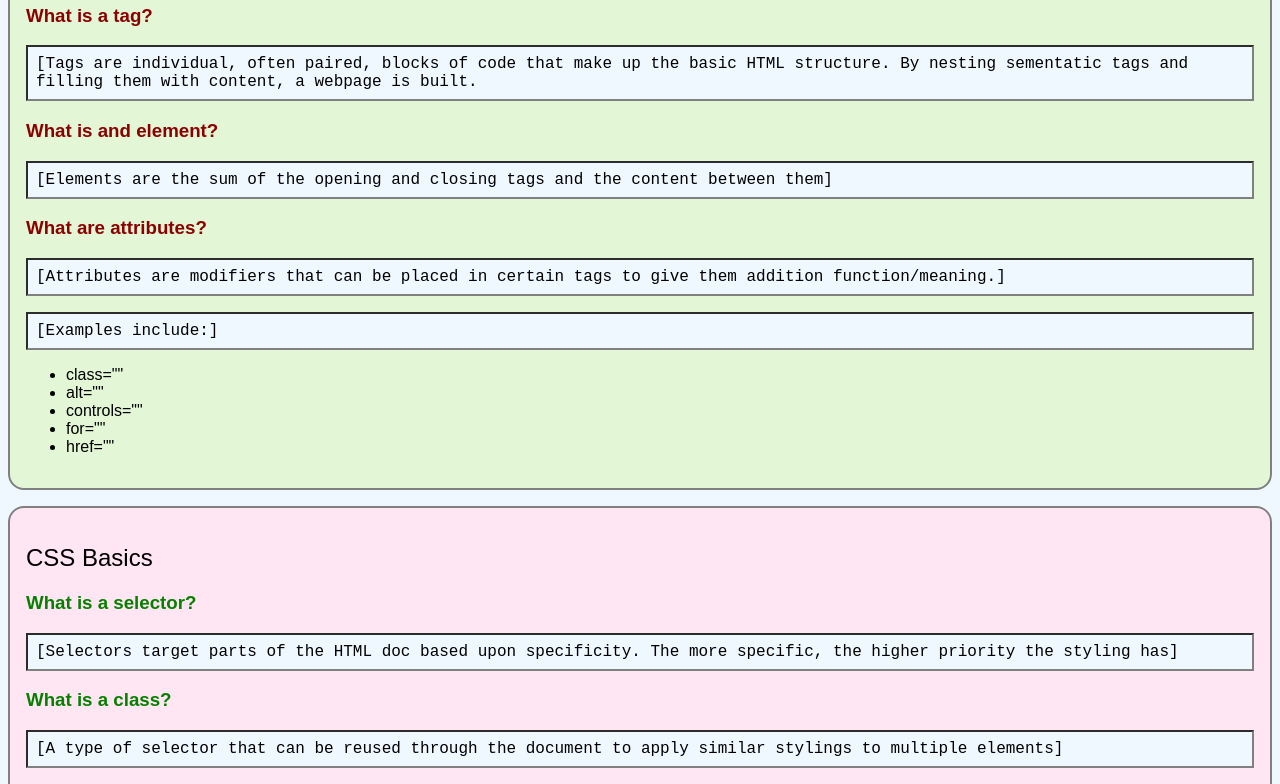
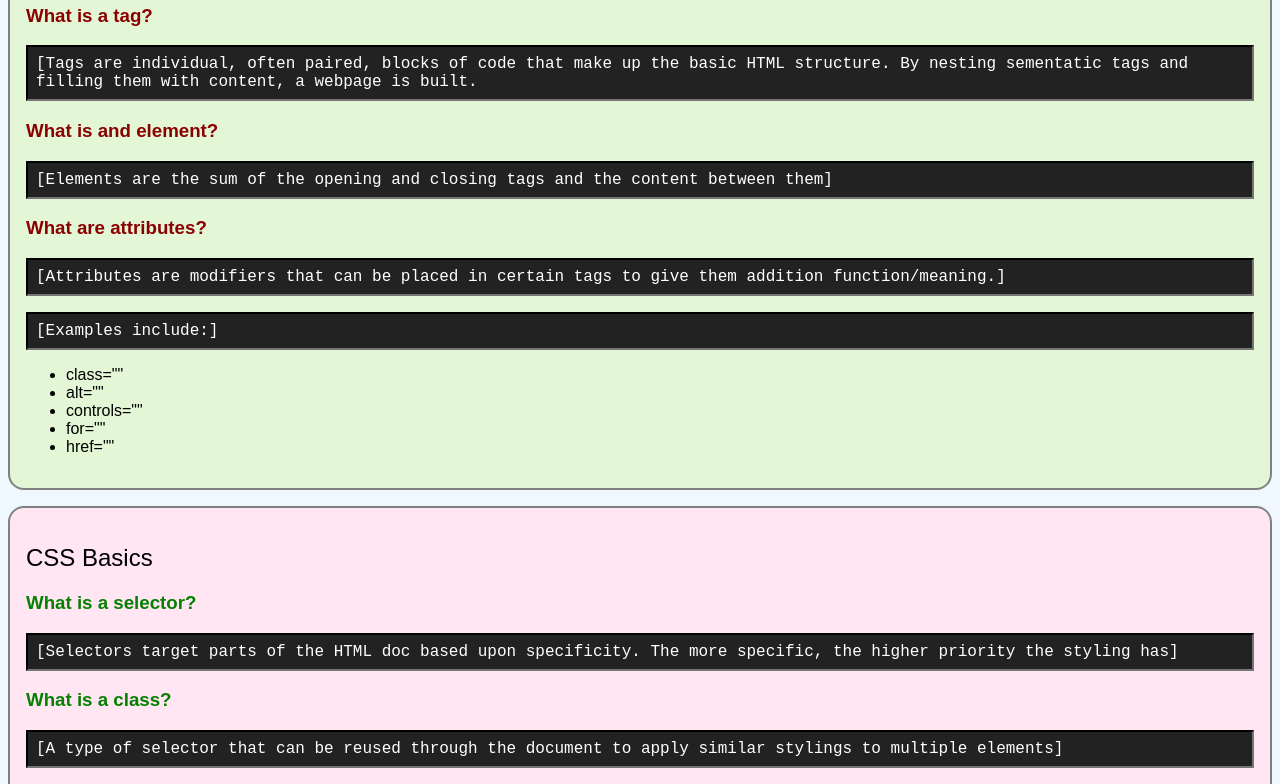
Before and after one commit to CMBCoding/SDEVW4HTML-CSS-Webpage, a plain HTML site: page index.html in a window 1280 px wide. Shown: the part 702-1486 px from the top of the page. Drawn offline with Linux system fonts and the light colour scheme; a web font is replaced by a local one.

Commit message:
edit css

```diff
--- a/style.css
+++ b/style.css
@@ -31,8 +31,9 @@ body {
 }
 
 p {
-    border: inset gray 2px;
-    background-color: #f0f8ff;
+    border: inset #232222 2px;
+    background-color: #232222;
+    color: #FFFFFF;
     font-family: "Google Sans Code", monospace;
     padding: 0.5rem;
 }
```
